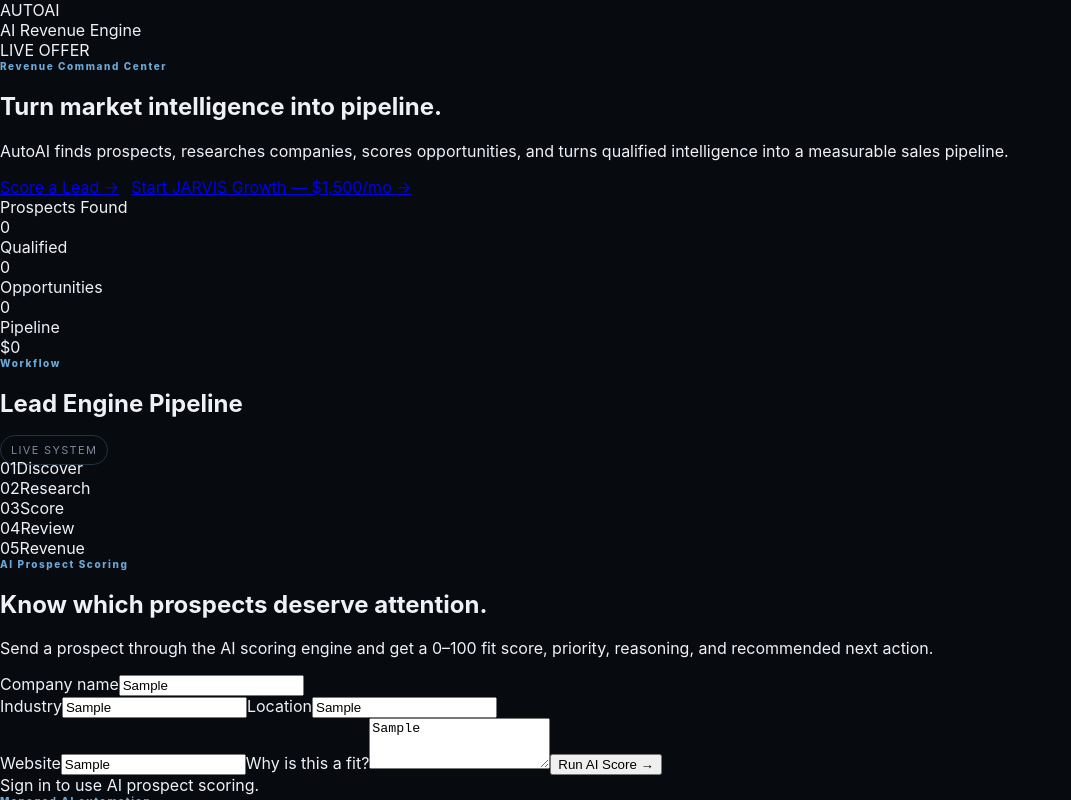
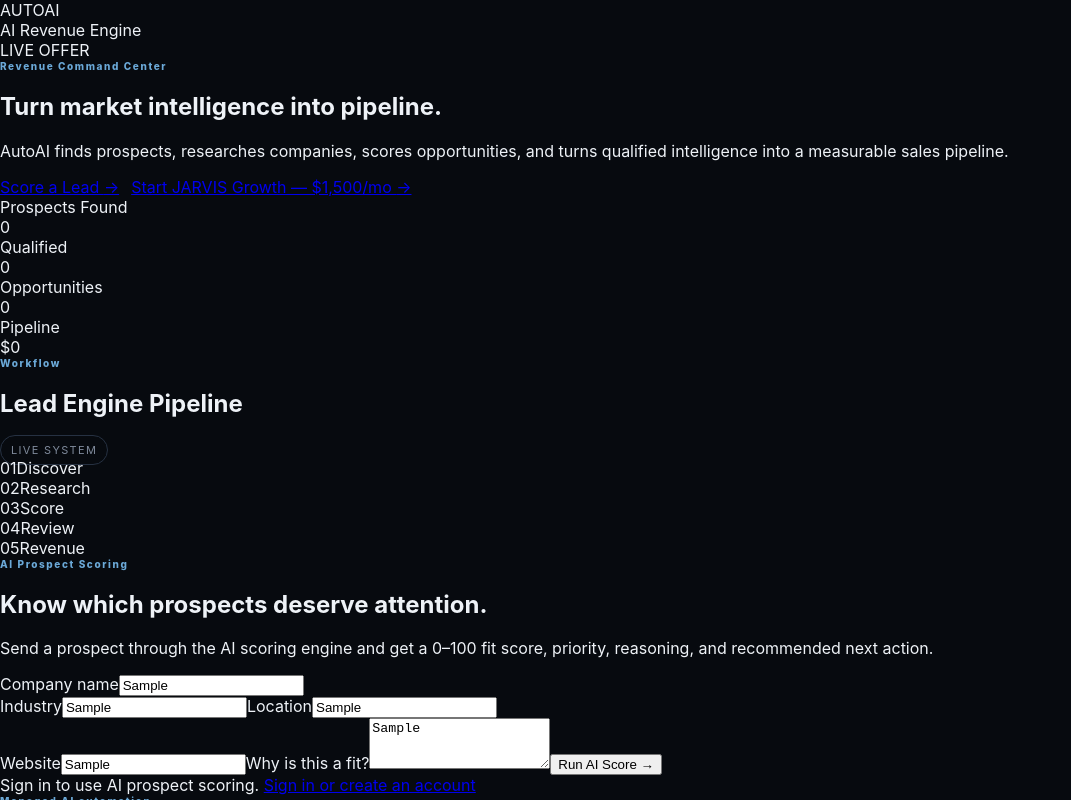
Before and after one commit to alovato007-oss/autoai, a Next.js app: page / in a window 1280 px wide. Both pictures are taken after typing "Sample", "Sample", "Sample", "Sample", "Sample" into the empty fields and a click on the button "Run AI Score →". Shown: the top 800 px of the page, without its empty margins (0-1071 px from the left). Built offline with nearby package versions, Linux system fonts and the light colour scheme; no server answers; the database is empty.

Commit message:
ux: prompt for sign-in before AI lead scoring

```diff
--- a/app/page.tsx
+++ b/app/page.tsx
@@ -17,6 +17,7 @@ export default function Home() {
   const [loading, setLoading] = useState(true);
   const [scoring, setScoring] = useState(false);
   const [message, setMessage] = useState("");
+  const [requiresSignIn, setRequiresSignIn] = useState(false);
   const [result, setResult] = useState<ScoreResult | null>(null);
   const [metrics, setMetrics] = useState([
     ["Prospects Found", "—"],
@@ -63,6 +64,7 @@ export default function Home() {
     event.preventDefault();
     setScoring(true);
     setMessage("");
+    setRequiresSignIn(false);
     setResult(null);
     const form = new FormData(event.currentTarget);
     const payload = Object.fromEntries(form.entries());
@@ -74,6 +76,7 @@ export default function Home() {
         body: JSON.stringify(payload),
       });
       const data = await response.json();
+      if (response.status === 401) setRequiresSignIn(true);
       if (!response.ok) throw new Error(data.error ?? "Scoring failed");
       setResult(data);
     } catch (error) {
@@ -141,7 +144,7 @@ export default function Home() {
             <label>Website<input name="website" placeholder="https://example.com" /></label>
             <label>Why is this a fit?<textarea name="fit_reason" placeholder="Growing company with manual sales and operations workflows." rows={3} /></label>
             <button className="score-button" disabled={scoring}>{scoring ? "Analyzing…" : "Run AI Score →"}</button>
-            {message && <div className="notice">{message}</div>}
+            {message && <div className="notice">{message} {requiresSignIn && <a href="/login?next=%2F">Sign in or create an account</a>}</div>}
           </form>
 
           {result && (
```
